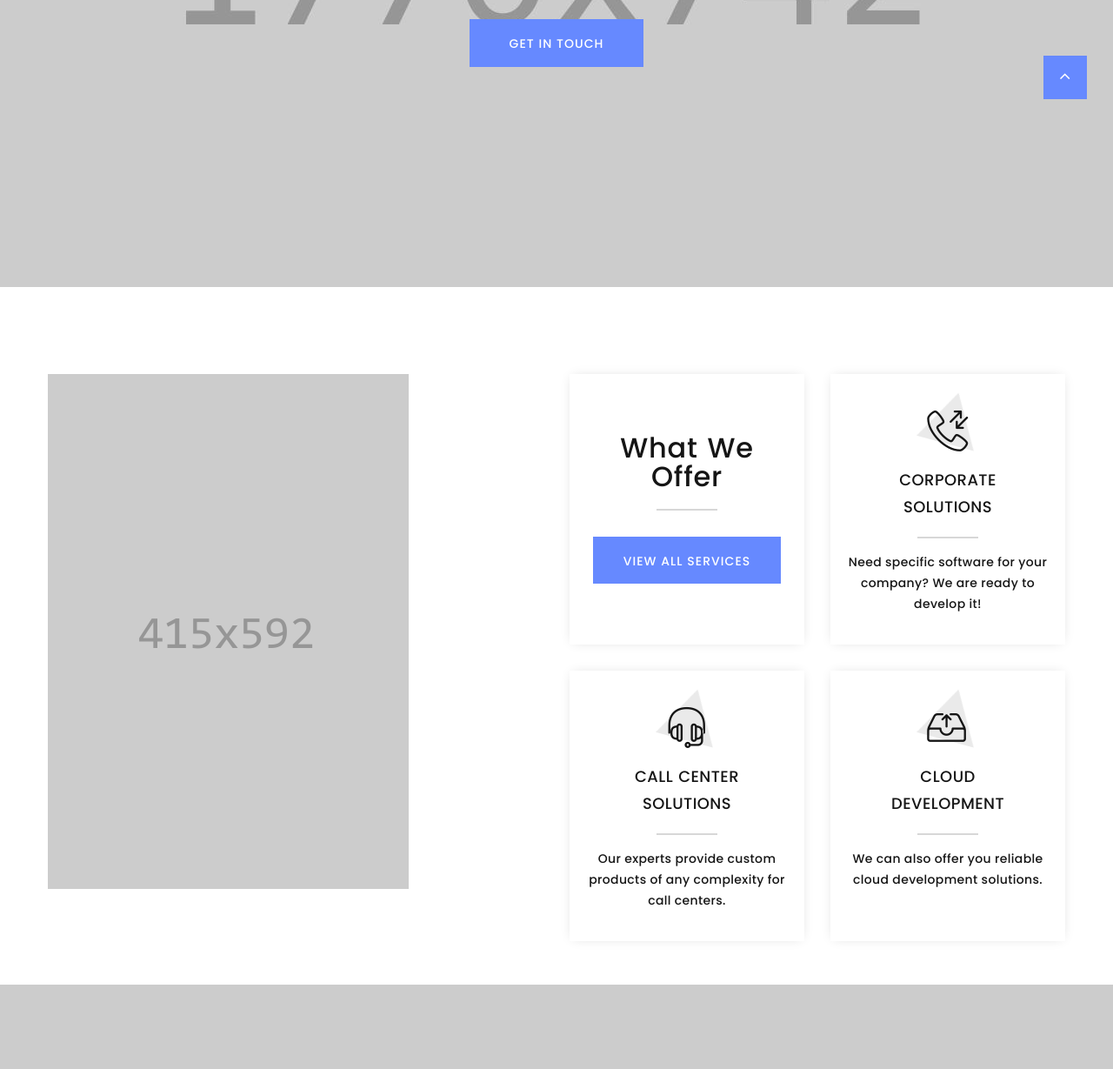
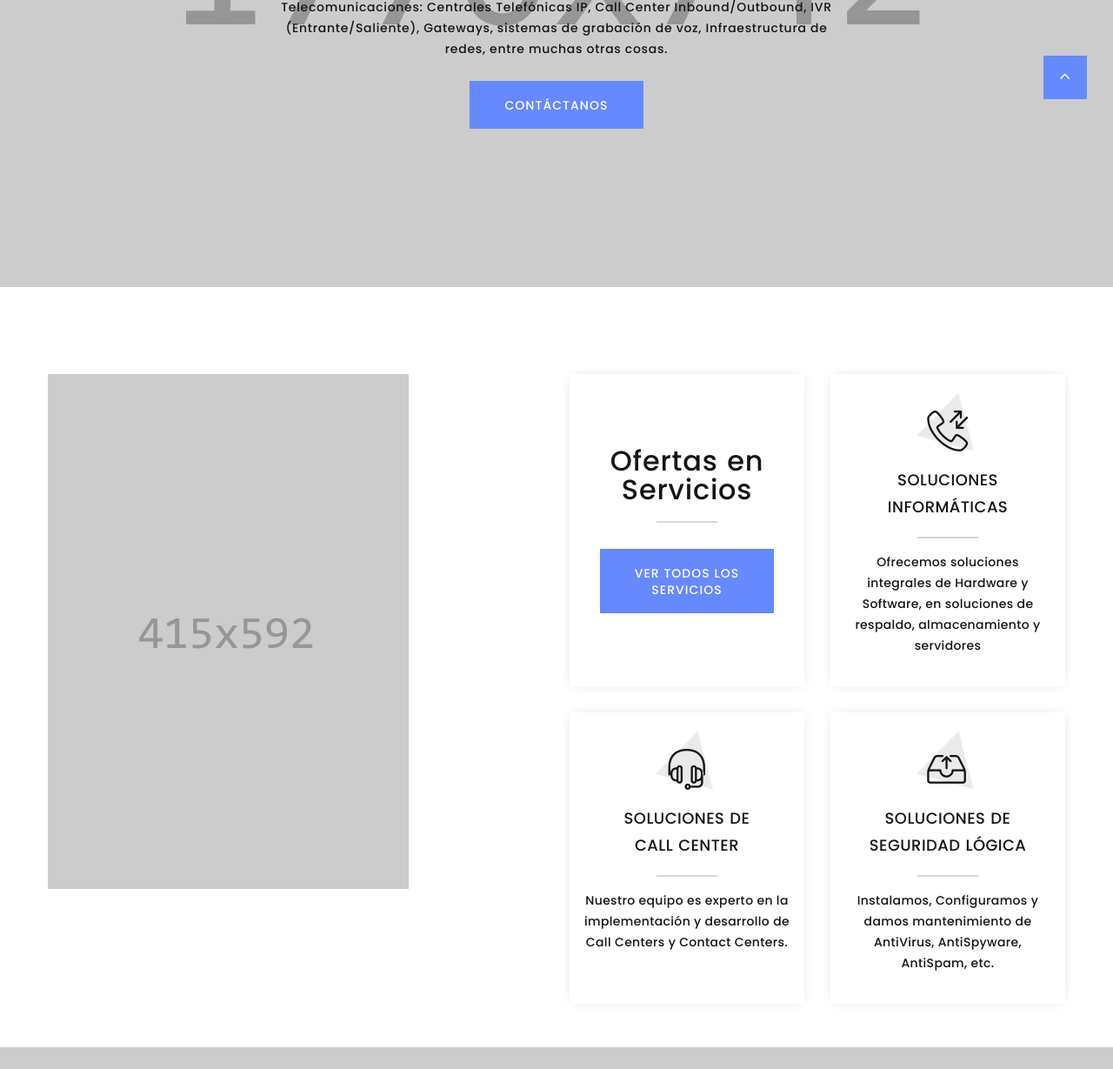
Before and after one commit to ErikaSarai/maprotel, a plain HTML site: page index.html in a window 1280 px wide. Shown: the part 756-1985 px from the top of the page at 87% size. Drawn offline with Linux system fonts and the light colour scheme; some packages are replaced by stand-ins of ours.

Commit message:
cambios en texto

```diff
--- a/index.html
+++ b/index.html
@@ -56,7 +56,7 @@
                         <li class="rd-nav-item"><a class="rd-nav-link" href="#projects">Proyectos</a></li>
                         <li class="rd-nav-item"><a class="rd-nav-link" href="#team">Equipo</a></li>
                         <li class="rd-nav-item"><a class="rd-nav-link" href="#news">Noticias</a></li>
-                        <li class="rd-nav-item"><a class="rd-nav-link" href="#contacts">Contactanos</a></li>
+                        <li class="rd-nav-item"><a class="rd-nav-link" href="#contacts">Contáctanos</a></li>
                       </ul>
                     </div>
                   </div>
@@ -75,23 +75,29 @@
                   <h1 data-caption-animate="fadeInLeft" data-caption-delay="0">¡Bienvenidos a Maprotel!</h1>
                   <p class="text-width-large" data-caption-animate="fadeInRight" data-caption-delay="100">Somos una empresa enfocada a la Integración de Soluciones de Informáticas,
                   Soluciones de Seguridad lógica y física, Telecomunicaciones e infraestructura de redes de voz y datos, a
-                  través del suministro y la instalación de tecnología.</p><a class="button button-primary button-ujarak" href="#modalCta" data-toggle="modal" data-caption-animate="fadeInUp" data-caption-delay="200">Conoce más</a>
+                  través del suministro y la instalación de tecnología.</p><a class="button button-primary button-ujarak" href="#services"  data-caption-animate="fadeInUp" data-caption-delay="200">Conoce más</a>
                 </div>
               </div>
             </div>
             <div class="swiper-slide" data-slide-bg="images/slider-1-slide-4-1770x742.jpg">
               <div class="swiper-slide-caption section-md">
                 <div class="container">
-                  <h1 data-caption-animate="fadeInLeft" data-caption-delay="0">Experienced Team</h1>
-                  <p class="text-width-large" data-caption-animate="fadeInRight" data-caption-delay="100">We are a team of qualified software developers, aimed at creating unique and powerful tools for your business & everyday life.</p><a class="button button-primary button-ujarak" href="#modalCta" data-toggle="modal" data-caption-animate="fadeInUp" data-caption-delay="200">Get in touch</a>
+                  <h1 data-caption-animate="fadeInLeft" data-caption-delay="0">Soluciones Informáticas para Ti </h1>
+                  <p class="text-width-large" data-caption-animate="fadeInRight" data-caption-delay="100">Nuestro equipo maneja todo lo que su Empresa necesita en materia de Telecomunicaciones: Centrales Telefónicas IP, Call Center Inbound/Outbound, IVR
+                  (Entrante/Saliente), Gateways, sistemas de grabación de voz, Infraestructura de redes, entre muchas otras cosas.</p><a class="button button-primary button-ujarak" href="#contacts"  data-caption-animate="fadeInUp" data-caption-delay="200">Contáctanos</a>
                 </div>
               </div>
             </div>
             <div class="swiper-slide" data-slide-bg="images/slider-1-slide-6-1770x742.jpg">
               <div class="swiper-slide-caption section-md">
                 <div class="container">
-                  <h1 data-caption-animate="fadeInLeft" data-caption-delay="0">Award-Winning Software</h1>
-                  <p class="text-width-large" data-caption-animate="fadeInRight" data-caption-delay="100">The software solutions developed by our company have been numerously awarded for usability and innovative features.</p><a class="button button-primary button-ujarak" href="#modalCta" data-toggle="modal" data-caption-animate="fadeInUp" data-caption-delay="200">Get in touch</a>
+                  <h1 data-caption-animate="fadeInLeft" data-caption-delay="0">Conoce Nuestra Aplicación Proser</h1>
+                  <p class="text-width-large" data-caption-animate="fadeInRight" data-caption-delay="100">Es nuestro servicio más reciente y 100% eficaz, diseñada para dar apoyo tecnológico al Call Center moderno e incluye:
+                  Software de Central Telefóncia
+                  Sistema de Gestión de Call Center
+                  Sistema de emisión de reportes histórico y de tiempo real
+                  Sistema de consolidación de datos para multiples instalaciones
+                  .</p><a class="button button-primary button-ujarak" href="/proser" data-caption-animate="fadeInUp" data-caption-delay="200">Conoce más</a>
                 </div>
               </div>
             </div>
@@ -116,33 +122,34 @@
                 <div class="col-sm-6 wow fadeInRight">
                   <article class="box-icon-modern box-icon-modern-custom">
                     <div>
-                      <h3 class="box-icon-modern-big-title">What We Offer</h3>
-                      <div class="box-icon-modern-decor"></div><a class="button button-primary button-ujarak" href="#">View All Services</a>
+                      <h3 class="box-icon-modern-big-title">Ofertas en Servicios</h3>
+                      <div class="box-icon-modern-decor"></div><a class="button button-primary button-ujarak" href="#">Ver todos los <br> Servicios</a>
                     </div>
                   </article>
                 </div>
                 <div class="col-sm-6 wow fadeInRight" data-wow-delay=".1s">
                   <article class="box-icon-modern box-icon-modern-2">
                     <div class="box-icon-modern-icon linearicons-phone-in-out"></div>
-                    <h5 class="box-icon-modern-title"><a href="#">CORPORATE<br>SOLUTIONS</a></h5>
+                    <h5 class="box-icon-modern-title"><a href="#">SOLUCIONES<br>INFORMÁTICAS</a></h5>
                     <div class="box-icon-modern-decor"></div>
-                    <p class="box-icon-modern-text">Need specific software for your company? We are ready to develop it!</p>
+                    <p class="box-icon-modern-text">Ofrecemos soluciones integrales de Hardware y Software, en soluciones de respaldo, almacenamiento y servidores </p>
                   </article>
                 </div>
                 <div class="col-sm-6 wow fadeInRight" data-wow-delay=".2s">
                   <article class="box-icon-modern box-icon-modern-2">
                     <div class="box-icon-modern-icon linearicons-headset"></div>
-                    <h5 class="box-icon-modern-title"><a href="#">CALL CENTER<br>SOLUTIONS</a></h5>
+                    <h5 class="box-icon-modern-title"><a href="#">SOLUCIONES DE <br>CALL CENTER</a></h5>
                     <div class="box-icon-modern-decor"></div>
-                    <p class="box-icon-modern-text">Our experts provide custom products of any complexity for call centers.</p>
+                    <p class="box-icon-modern-text">Nuestro equipo es experto en la implementación y desarrollo de Call Centers y Contact Centers.</p>
                   </article>
                 </div>
                 <div class="col-sm-6 wow fadeInRight" data-wow-delay=".3s">
                   <article class="box-icon-modern box-icon-modern-2">
                     <div class="box-icon-modern-icon linearicons-outbox"></div>
-                    <h5 class="box-icon-modern-title"><a href="#">CLOUD<br>DEVELOPMENT</a></h5>
+                    <h5 class="box-icon-modern-title"><a href="#">SOLUCIONES DE<br> SEGURIDAD LÓGICA</a></h5>
                     <div class="box-icon-modern-decor"></div>
-                    <p class="box-icon-modern-text">We can also offer you reliable cloud development solutions.</p>
+                    <p class="box-icon-modern-text">Instalamos, Configuramos y damos mantenimiento de AntiVirus, AntiSpyware, AntiSpam,
+                    etc.</p>
                   </article>
                 </div>
               </div>
```
